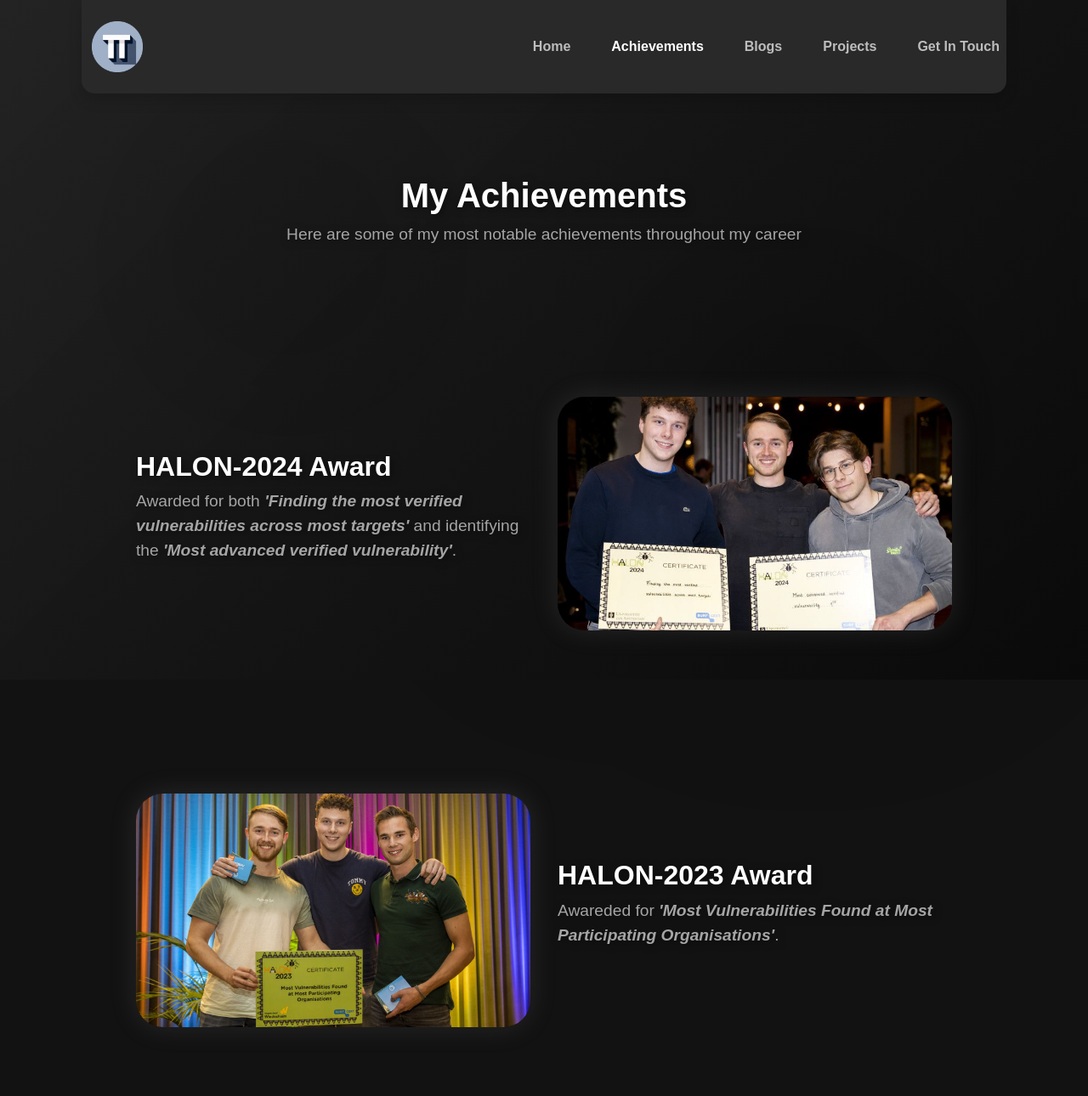
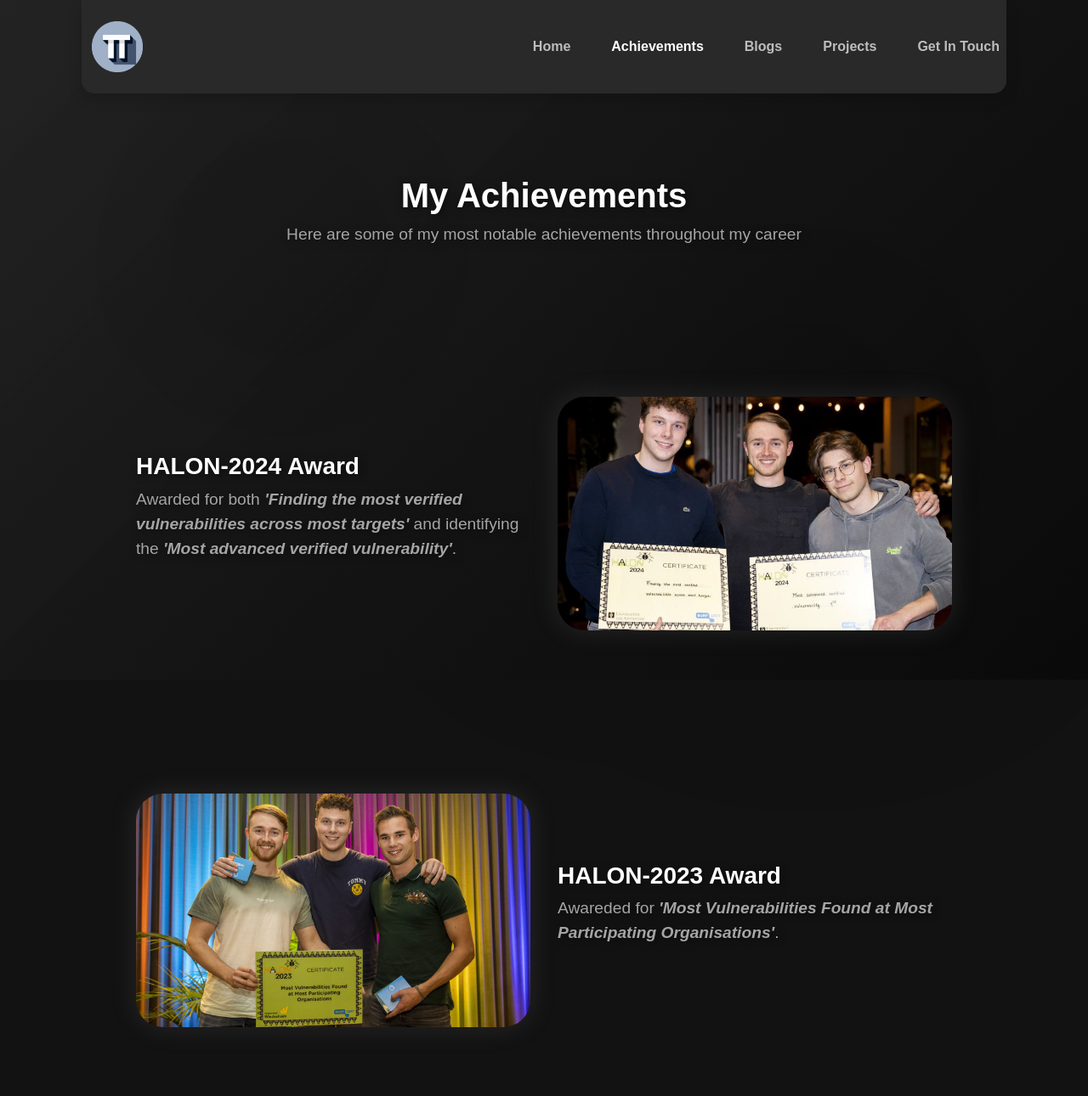
Before and after one commit to twanterstappen/portfolio, a Flask app: page /achievements in a window 1280 px wide. Shown: the top 1290 px of the page at 85% size. Run offline with Flask 3, Linux system fonts and the light colour scheme.

Commit message:
Update achievement titles from h2 to h3 for improved semantic structure

```diff
--- a/flaskr/templates/achievements.html
+++ b/flaskr/templates/achievements.html
@@ -10,7 +10,7 @@
         <!-- HALON-2024 Achievement -->
         <div class="row align-items-center justify-content-center">
             <div class="col-lg-6 col-12 text-lg-start text-center p-3">
-                <h2 class="fw-bold">HALON-2024 Award</h2>
+                <h3 class="fw-bold">HALON-2024 Award</h3>
                 <p class="secondary">
                     Awarded for both <strong><i>'Finding the most verified vulnerabilities across most
                             targets'</i></strong> and identifying the <strong><i>'Most advanced verified
@@ -26,7 +26,7 @@
         <!-- HALON-2023 Achievement -->
         <div class="row flex-lg-row-reverse align-items-center justify-content-center">
             <div class="col-lg-6 col-12 text-lg-start text-center p-3">
-                <h2 class="fw-bold">HALON-2023 Award</h2>
+                <h3 class="fw-bold">HALON-2023 Award</h3>
                 <p class="secondary">
                     Awareded for <strong><i>'Most Vulnerabilities Found at Most Participating
                             Organisations'</i></strong>.
```
